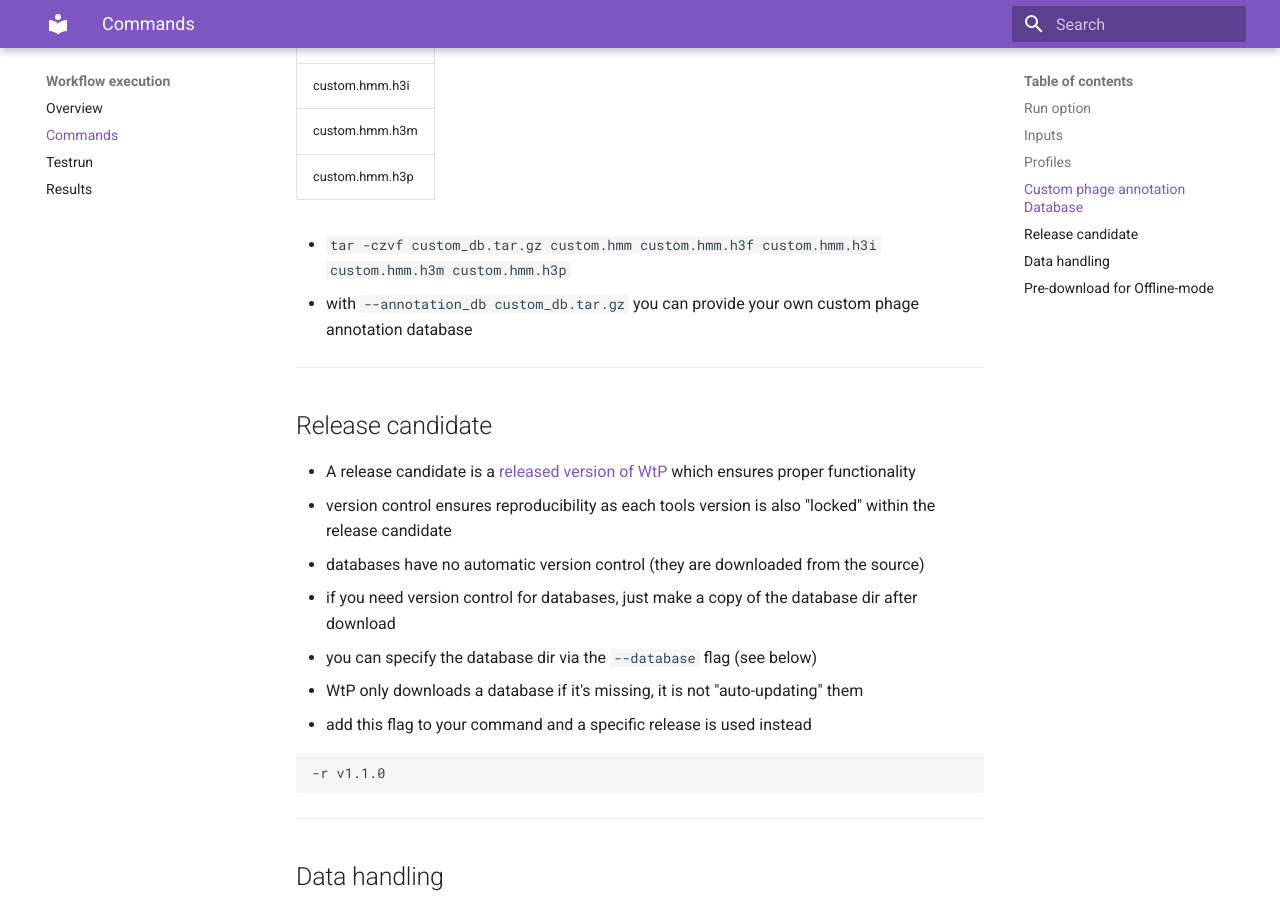
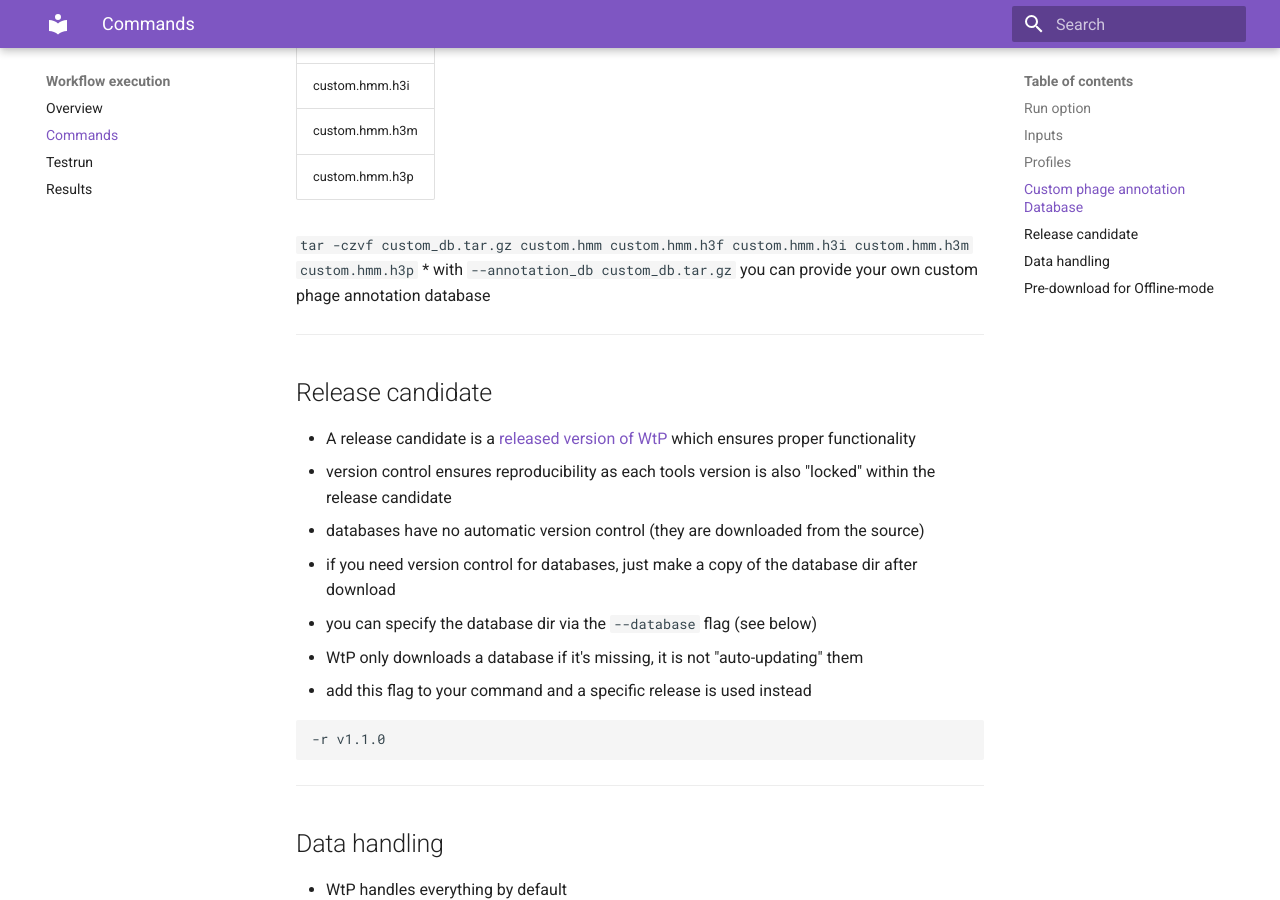
Before and after one commit to mult1fractal/wtp-documentation, an MkDocs documentation site: the page built from docs/Workflow-execution/commands.md, in a window 1280 px wide and 900 px high, scrolled down 1300 px. Built offline with MkDocs 1.6.1 and Material for MkDocs 9.7.7, drawn with Linux system fonts in a browser that asks for light colours.

Commit message:
update for gigascience

```diff
--- a/docs/Workflow-execution/commands.md
+++ b/docs/Workflow-execution/commands.md
@@ -50,7 +50,7 @@
 |custom.hmm.h3m|
 |custom.hmm.h3p|
 
-* `tar -czvf custom_db.tar.gz custom.hmm custom.hmm.h3f custom.hmm.h3i custom.hmm.h3m custom.hmm.h3p`
+`tar -czvf custom_db.tar.gz custom.hmm custom.hmm.h3f custom.hmm.h3i custom.hmm.h3m custom.hmm.h3p`
 * with `--annotation_db custom_db.tar.gz` you can provide your own custom phage annotation database
 
 -----------------------------------------
```
